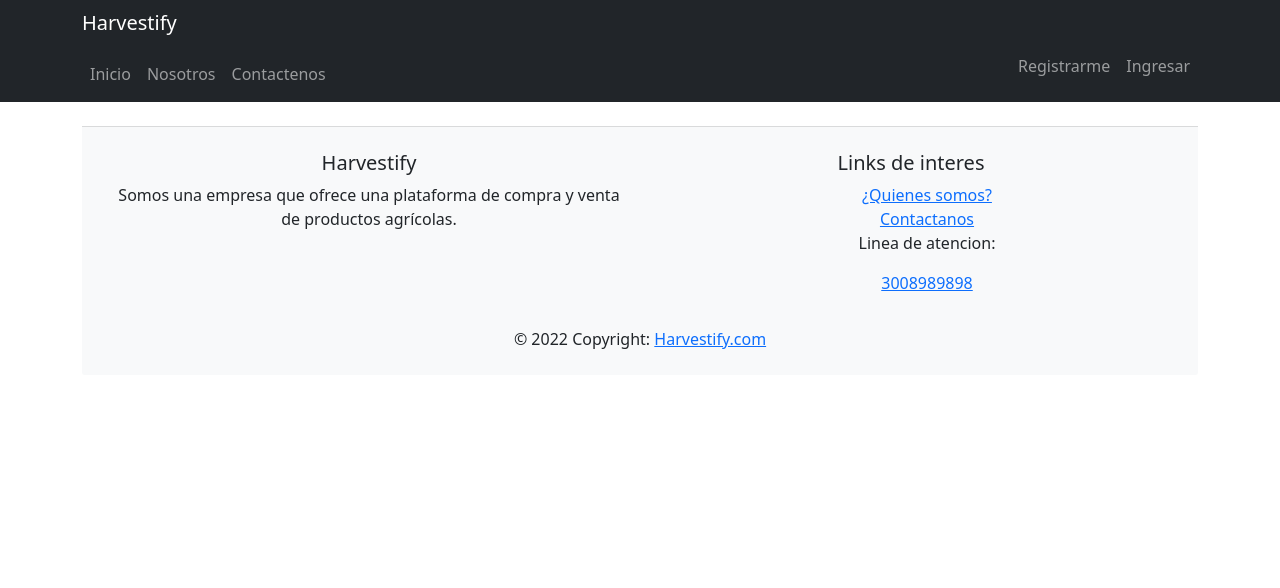
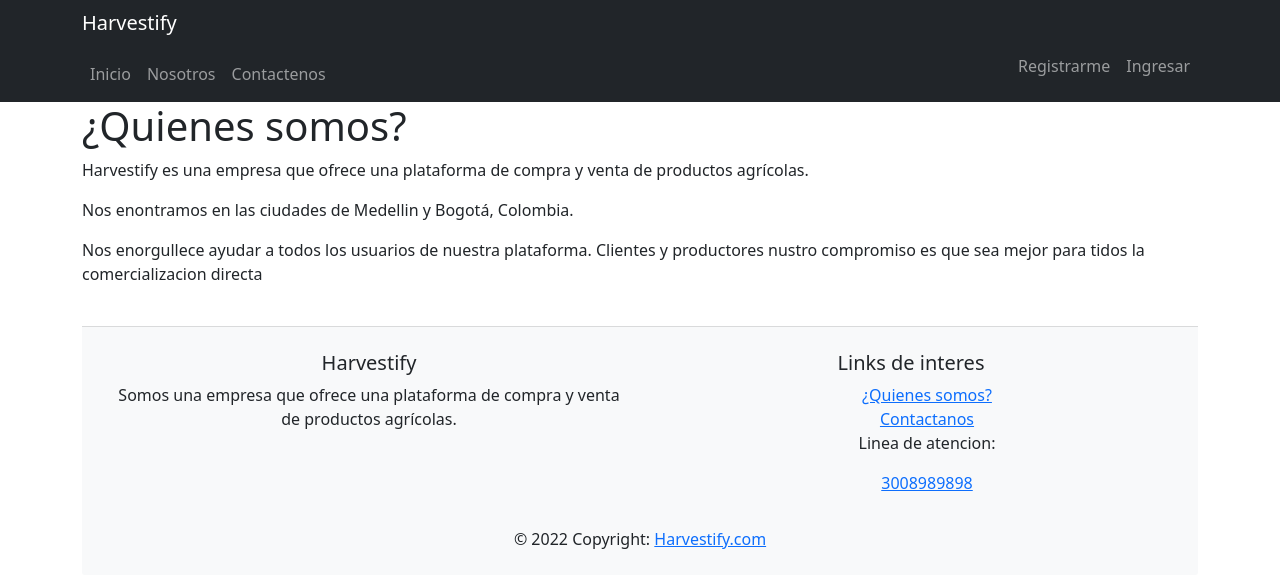
Before and after one commit to juanernestog/har-front, a React (Create React App) app: page /about in a window 1280 px wide. Shown: the top 588 px of the page. Built offline with nearby package versions, Linux system fonts and the light colour scheme.

Commit message:
About page added

```diff
--- a/src/App.js
+++ b/src/App.js
@@ -23,6 +23,7 @@ const EditProfileProducer = React.lazy(() =>
 const CreateProduct = React.lazy(() => import('./pages/CreateProduct'));
 const LogOut = React.lazy(() => import('./pages/LogOut'));
 const Contact = React.lazy(() => import('./pages/Contact'));
+const About = React.lazy(() => import('./pages/About'));
 
 export default function App() {
   const [invalidPage, setInvalidPage] = React.useState(false);
@@ -80,6 +81,7 @@ export default function App() {
                   <Route path="/carts/:id" element={<Cart />} />
                   <Route path="/logout" element={<LogOut />} />
                   <Route path="/contact" element={<Contact />} />
+                  <Route path="/about" element={<About />} />
                 </Routes>
               </React.Suspense>
             </Col>
--- /dev/null
+++ b/src/pages/About.js
@@ -0,0 +1,21 @@
+import React from 'react';
+
+export default function About() {
+  return (
+    <>
+      <h1>¿Quienes somos?</h1>
+      <p>
+        {' '}
+        Harvestify es una empresa que ofrece una plataforma de compra y venta de
+        productos agrícolas.{' '}
+      </p>
+      <p> Nos enontramos en las ciudades de Medellin y Bogotá, Colombia. </p>
+      <p>
+        {' '}
+        Nos enorgullece ayudar a todos los usuarios de nuestra plataforma.
+        Clientes y productores nustro compromiso es que sea mejor para tidos la
+        comercializacion directa{' '}
+      </p>
+    </>
+  );
+}
```
